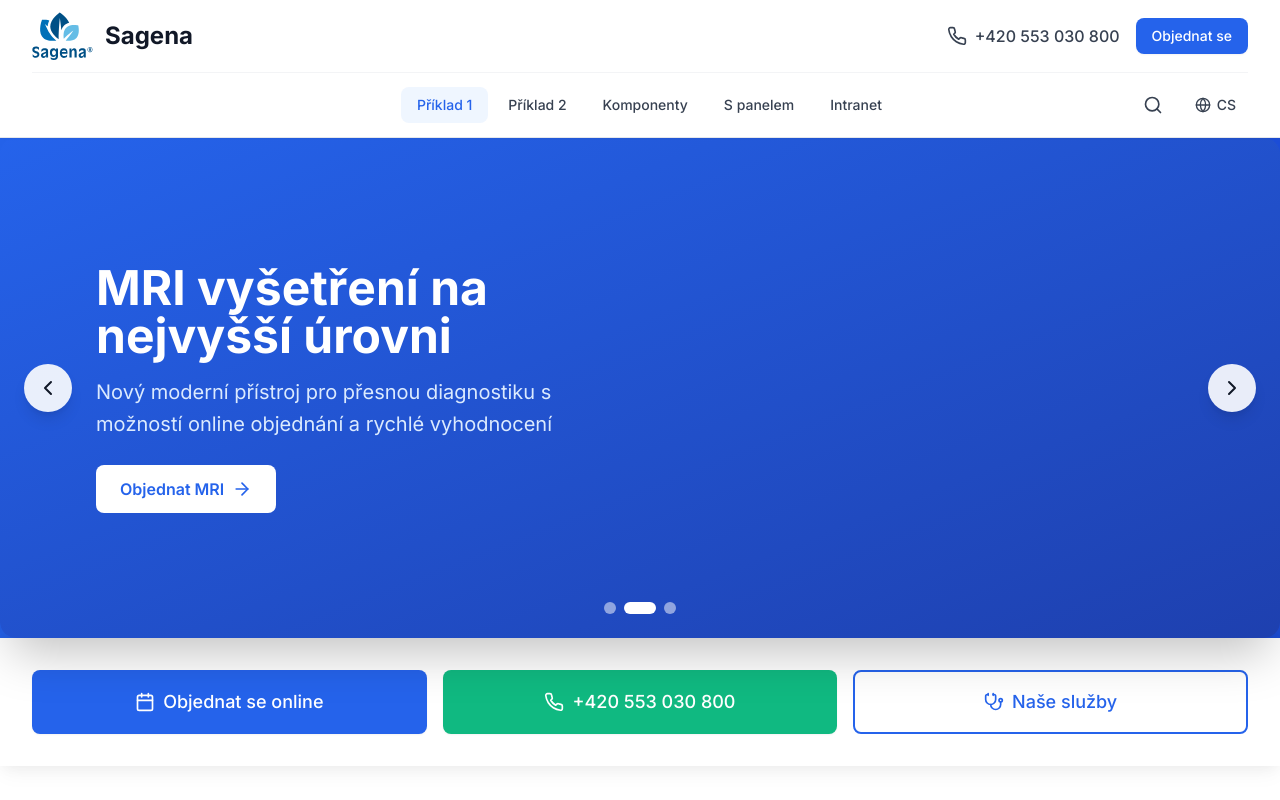
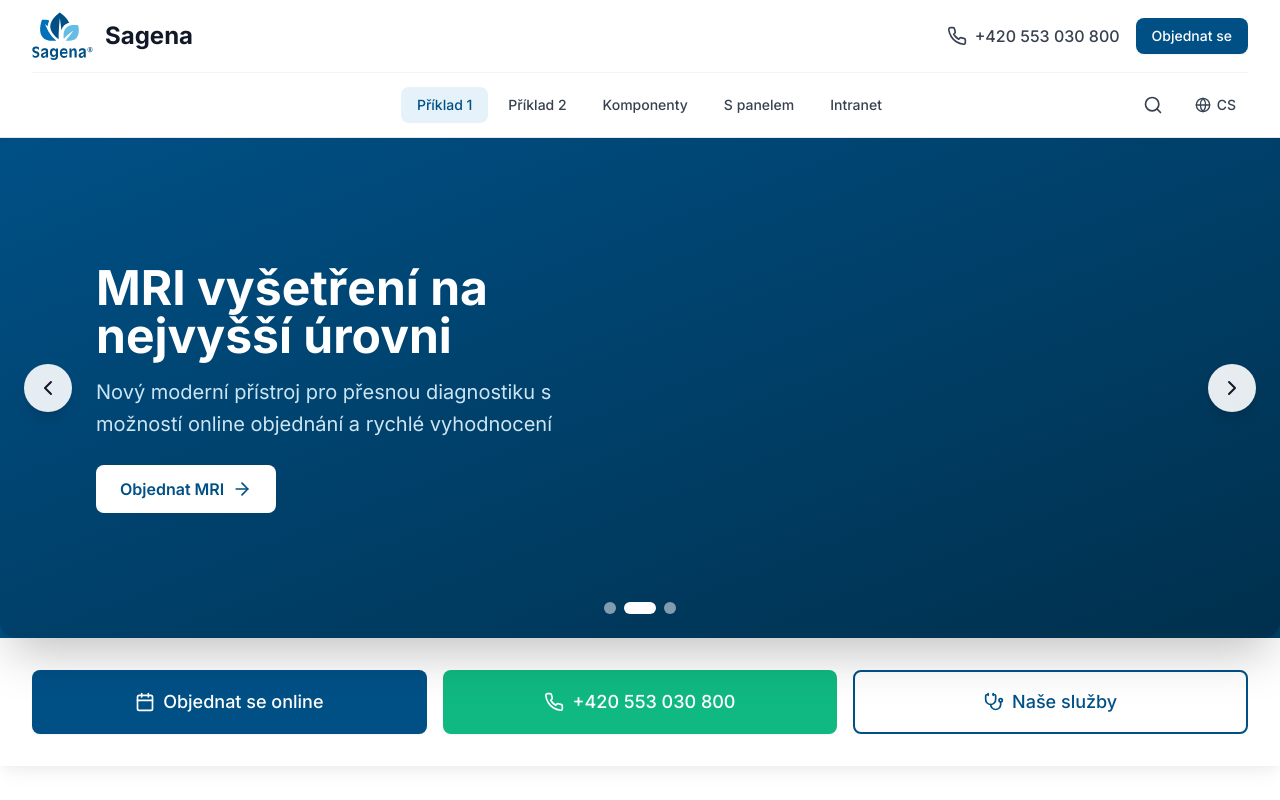
Before and after one commit to JanMikes/sagena.cz, a Next.js app: page / in a window 1280 px wide. Shown: the top 800 px of the page. Built offline with nearby package versions, Linux system fonts and the light colour scheme.

Commit message:
Color palette

```diff
--- a/src/components/content/Documents.tsx
+++ b/src/components/content/Documents.tsx
@@ -18,7 +18,7 @@ const Documents: React.FC<DocumentsProps> = ({ documents, columns = 3 }) => {
   const getExtensionColor = (ext: string) => {
     const lowerExt = ext.toLowerCase();
     if (lowerExt === 'pdf') return 'bg-red-100 text-red-700';
-    if (['doc', 'docx'].includes(lowerExt)) return 'bg-blue-100 text-blue-700';
+    if (['doc', 'docx'].includes(lowerExt)) return 'bg-primary-100 text-primary-700';
     if (['xls', 'xlsx'].includes(lowerExt))
       return 'bg-green-100 text-green-700';
     if (['jpg', 'jpeg', 'png', 'gif'].includes(lowerExt))
--- a/src/components/interactive/Alert.tsx
+++ b/src/components/interactive/Alert.tsx
@@ -25,10 +25,10 @@ const Alert: React.FC<AlertProps> = ({
 }) => {
   const variantConfig = {
     info: {
-      containerClass: 'bg-blue-50 border-blue-200',
-      iconClass: 'text-blue-600',
-      titleClass: 'text-blue-900',
-      textClass: 'text-blue-800',
+      containerClass: 'bg-primary-50 border-primary-200',
+      iconClass: 'text-primary-600',
+      titleClass: 'text-primary-900',
+      textClass: 'text-primary-800',
       Icon: Info,
     },
     success: {
--- a/src/components/ui/Badge.tsx
+++ b/src/components/ui/Badge.tsx
@@ -17,7 +17,7 @@ const Badge: React.FC<BadgeProps> = ({
     primary: 'bg-primary-100 text-primary-700',
     secondary: 'bg-gray-100 text-gray-700',
     success: 'bg-medical-green/10 text-medical-green',
-    info: 'bg-blue-100 text-blue-700',
+    info: 'bg-primary-100 text-primary-700',
   };
 
   const sizeStyles = {
--- a/tailwind.config.ts
+++ b/tailwind.config.ts
@@ -11,22 +11,22 @@ const config: Config = {
       colors: {
         // Healthcare-focused color palette
         primary: {
-          50: '#eff6ff',
-          100: '#dbeafe',
-          200: '#bfdbfe',
-          300: '#93c5fd',
-          400: '#60a5fa',
-          500: '#3b82f6',
-          600: '#2563eb',
-          700: '#1d4ed8',
-          800: '#1e40af',
-          900: '#1e3a8a',
-          950: '#172554',
+          50: '#e6f2f9',   // Very light tint for backgrounds
+          100: '#cce5f3',  // Light tint for hover backgrounds
+          200: '#99cbe7',  // Light blue
+          300: '#65bde6',  // Brand accent color (light)
+          400: '#3398ce',  // Intermediate
+          500: '#0070b8',  // Brand secondary color (medium)
+          600: '#005086',  // Brand primary color (main)
+          700: '#004069',  // Darker for text on light backgrounds
+          800: '#00304d',  // Even darker for headers
+          900: '#002030',  // Very dark for high contrast
+          950: '#001018',  // Nearly black
         },
         medical: {
-          blue: '#2563eb',
-          'blue-light': '#60a5fa',
-          'blue-dark': '#1e40af',
+          blue: '#005086',        // Updated to match new primary
+          'blue-light': '#0070b8', // Updated to match new secondary
+          'blue-dark': '#004069',  // Updated to match darker shade
           green: '#10b981',
           'green-light': '#34d399',
         },
```
